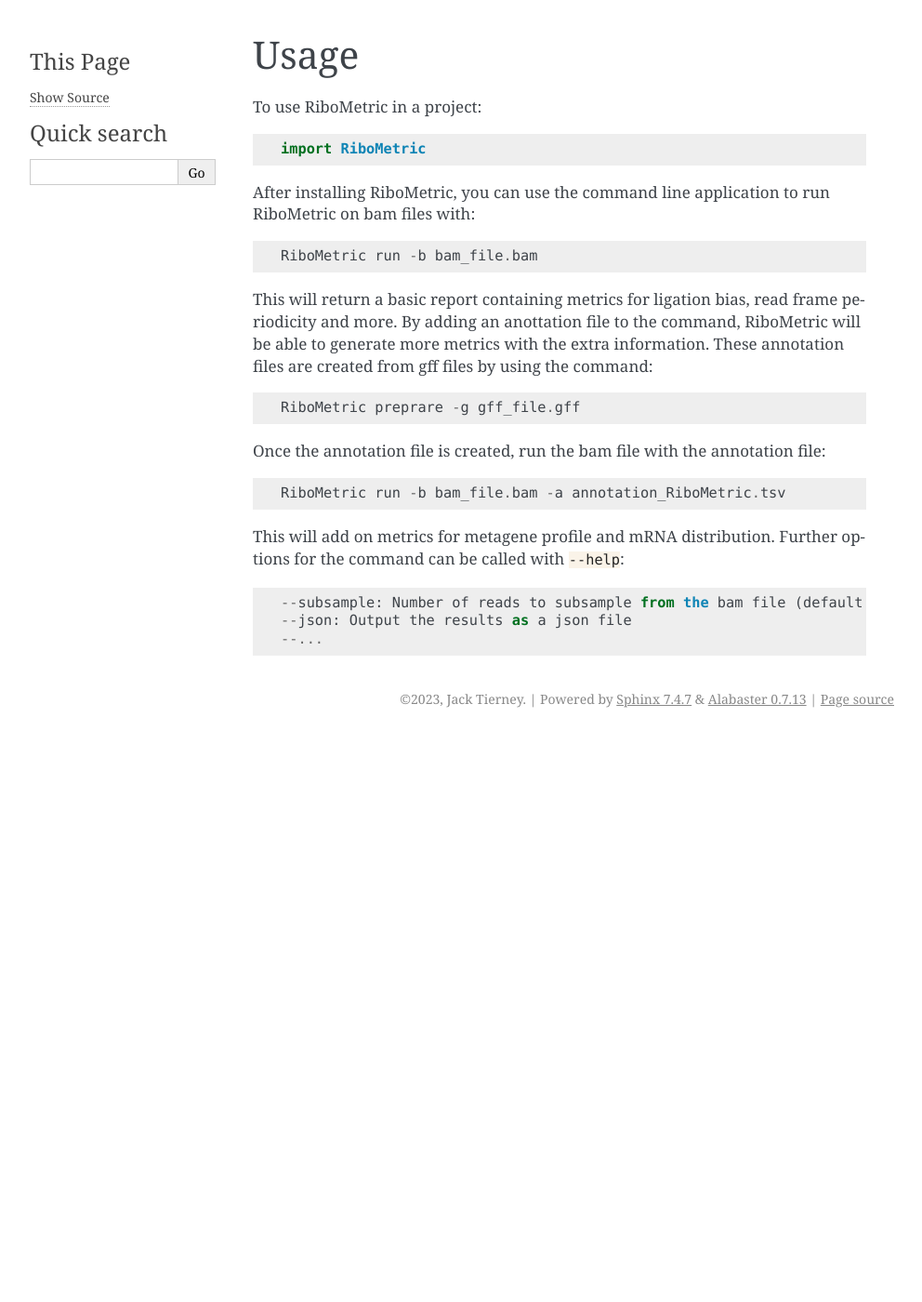
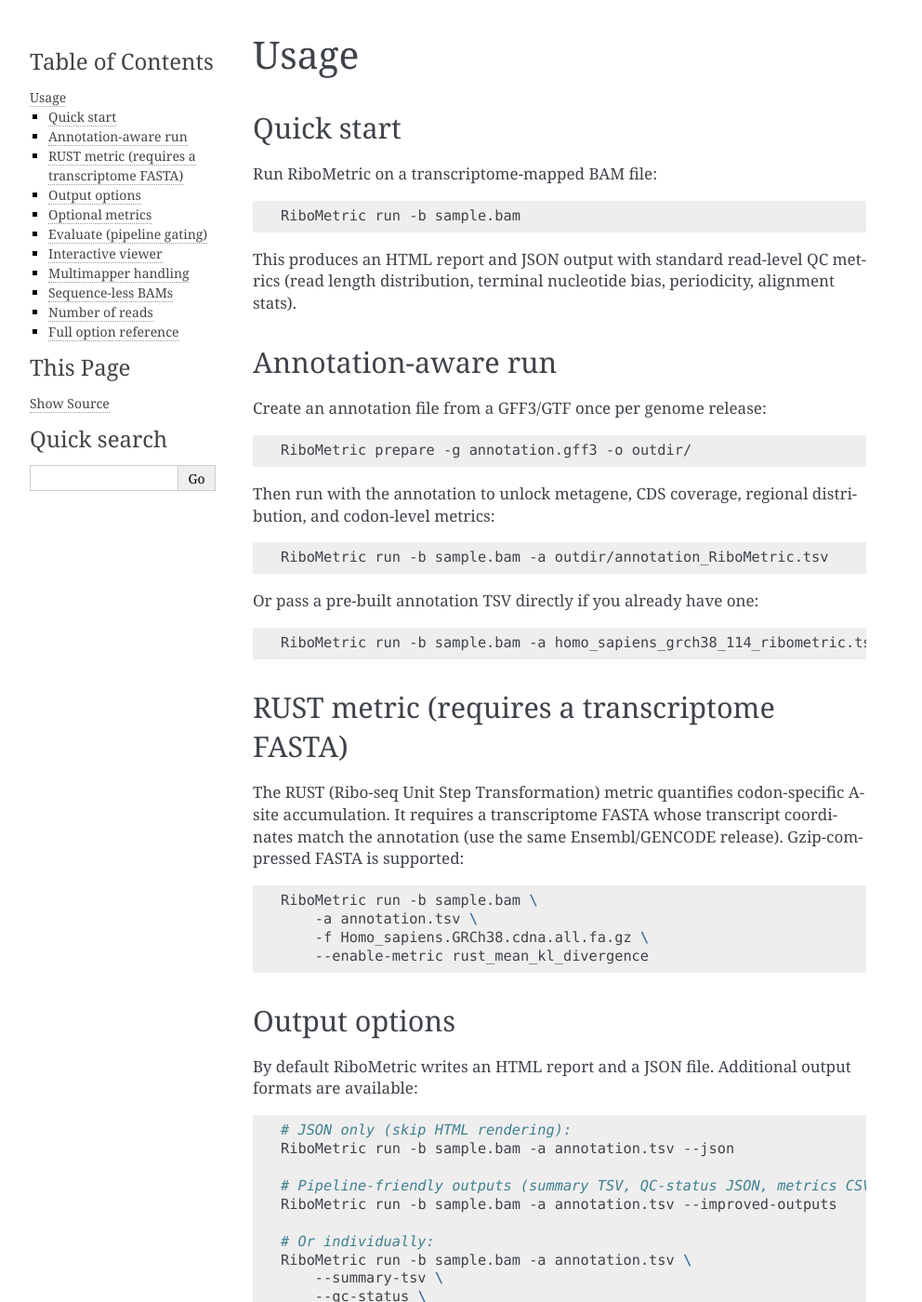
Before and after one commit to JackCurragh/RiboMetric, a Sphinx documentation site: the page built from docs/usage.rst, in a window 1280 px wide and 1400 px high. Shown: the whole window at 93% size, without its empty margins (148-1140 px from the left). Built offline with Sphinx 7.4.7, drawn with Linux system fonts in a browser that asks for light colours; pages that are not in the unit, such as notebooks, are missing from menus; some of the changed text lies outside the part shown.

Commit message:
docs: update for v1.2.0 — new metrics, RUST, usage rewrite
- Bump version to 1.2.0
- CHANGELOG: add 1.2.0 entry (alignment stats, di-some, stop/start ratios, RUST)
- README: update Features section with new default + optional metrics; add --fasta example
- docs/usage.rst: full rewrite — replace stale draft with accurate usage for all
  current subcommands (run, prepare, evaluate, view) and new flags
- docs/installation.rst: replace deprecated setup.py path with pip/pixi/Docker
- docs/results.rst: document all output formats and new JSON sections
  (alignment_stats, rust)

```diff
--- a/RiboMetric/__init__.py
+++ b/RiboMetric/__init__.py
@@ -2,4 +2,4 @@
 
 __author__ = """Jack Tierney"""
 __email__ = "jackcurragh@gmail.com"
-__version__ = "1.1.0"
+__version__ = "1.2.0"
--- a/docs/usage.rst
+++ b/docs/usage.rst
@@ -1,32 +1,141 @@
-.. role:: bash(code)
-   :language: bash
-..
-    Lukas: Draft for usage docs, feedback appreciated :)
+.. highlight:: shell
+
 =====
 Usage
 =====
-..
-    Lukas: is this still relevant?
-To use RiboMetric in a project::
 
-    import RiboMetric
+Quick start
+-----------
 
-After installing RiboMetric, you can use the command line application to run RiboMetric on bam files with::
+Run RiboMetric on a transcriptome-mapped BAM file::
 
-    RiboMetric run -b bam_file.bam
+    RiboMetric run -b sample.bam
 
-This will return a basic report containing metrics for ligation bias, read frame periodicity and more.
-By adding an anottation file to the command, RiboMetric will be able to generate more metrics with the extra information.
-These annotation files are created from gff files by using the command::
+This produces an HTML report and JSON output with standard read-level QC metrics
+(read length distribution, terminal nucleotide bias, periodicity, alignment stats).
 
-    RiboMetric preprare -g gff_file.gff
+Annotation-aware run
+--------------------
 
-Once the annotation file is created, run the bam file with the annotation file::
+Create an annotation file from a GFF3/GTF once per genome release::
 
-    RiboMetric run -b bam_file.bam -a annotation_RiboMetric.tsv
+    RiboMetric prepare -g annotation.gff3 -o outdir/
 
-This will add on metrics for metagene profile and mRNA distribution. Further options for the command can be called with :bash:`--help`::
+Then run with the annotation to unlock metagene, CDS coverage, regional
+distribution, and codon-level metrics::
 
-    --subsample: Number of reads to subsample from the bam file (default = 1000000)
-    --json: Output the results as a json file
-    --...
+    RiboMetric run -b sample.bam -a outdir/annotation_RiboMetric.tsv
+
+Or pass a pre-built annotation TSV directly if you already have one::
+
+    RiboMetric run -b sample.bam -a homo_sapiens_grch38_114_ribometric.tsv
+
+RUST metric (requires a transcriptome FASTA)
+--------------------------------------------
+
+The RUST (Ribo-seq Unit Step Transformation) metric quantifies codon-specific
+A-site accumulation. It requires a transcriptome FASTA whose transcript
+coordinates match the annotation (use the same Ensembl/GENCODE release).
+Gzip-compressed FASTA is supported::
+
+    RiboMetric run -b sample.bam \
+        -a annotation.tsv \
+        -f Homo_sapiens.GRCh38.cdna.all.fa.gz \
+        --enable-metric rust_mean_kl_divergence
+
+Output options
+--------------
+
+By default RiboMetric writes an HTML report and a JSON file.  Additional
+output formats are available::
+
+    # JSON only (skip HTML rendering):
+    RiboMetric run -b sample.bam -a annotation.tsv --json
+
+    # Pipeline-friendly outputs (summary TSV, QC-status JSON, metrics CSV):
+    RiboMetric run -b sample.bam -a annotation.tsv --improved-outputs
+
+    # Or individually:
+    RiboMetric run -b sample.bam -a annotation.tsv \
+        --summary-tsv \
+        --qc-status \
+        --comparison-csv \
+        --metrics-table
+
+Optional metrics
+----------------
+
+All metrics in the ``optional`` list in ``config.yml`` are skipped unless
+you opt in::
+
+    # Enable all optional metrics:
+    RiboMetric run -b sample.bam -a annotation.tsv --enable-optional-metrics
+
+    # Enable one specific metric:
+    RiboMetric run -b sample.bam -a annotation.tsv \
+        --enable-metric periodicity_fourier
+
+See ``docs/METRICS.md`` for a full description of every metric and which list
+it belongs to.
+
+Evaluate (pipeline gating)
+---------------------------
+
+Gate a pipeline step on QC thresholds — exits 0 (PASS), 1 (WARN), or 2 (FAIL)::
+
+    RiboMetric evaluate -i sample_RiboMetric_data.json
+
+Provide a YAML of custom thresholds (built-in defaults used if omitted)::
+
+    RiboMetric evaluate -i sample_RiboMetric_data.json -e thresholds.yml -o eval.json
+
+Threshold YAML format::
+
+    thresholds:
+      periodicity_dominance:        {pass: 0.70, warn: 0.50}
+      prop_reads_CDS:               {pass: 0.70, warn: 0.50}
+      duplicate_rate:               {pass: 0.20, warn: 0.40}
+      stop_codon_readthrough_ratio: {pass: 0.10, warn: 0.20}
+
+Interactive viewer
+------------------
+
+Explore a JSON result in an interactive terminal UI::
+
+    RiboMetric view sample_RiboMetric_data.json
+
+Multimapper handling
+--------------------
+
+For STAR transcriptome BAMs, frame-sensitive calculations default to
+uniquely-mapped reads only (MAPQ = 255)::
+
+    # Default: uniquely-mapped only
+    RiboMetric run -b star.bam -a annotation.tsv --multimap-filter unique_only
+
+    # Pre-1.1 behaviour: all primary reads
+    RiboMetric run -b star.bam -a annotation.tsv --multimap-filter none
+
+Sequence-less BAMs
+------------------
+
+Some BAMs omit the SEQ field.  Use ``--skip-sequence-metrics`` to avoid errors::
+
+    RiboMetric run -b no_seq.bam -a annotation.tsv --skip-sequence-metrics
+
+Number of reads
+---------------
+
+Subsample the BAM to speed up exploratory runs (default: 1 000 000)::
+
+    RiboMetric run -b sample.bam --subsample 500000
+
+Full option reference
+---------------------
+
+::
+
+    RiboMetric run --help
+    RiboMetric prepare --help
+    RiboMetric evaluate --help
+    RiboMetric view --help
```
Also changed, not shown: CHANGELOG.md (+43 -0 lines), README.rst (+18 -7 lines), docs/installation.rst (+41 -27 lines), docs/results.rst (+63 -14 lines).
